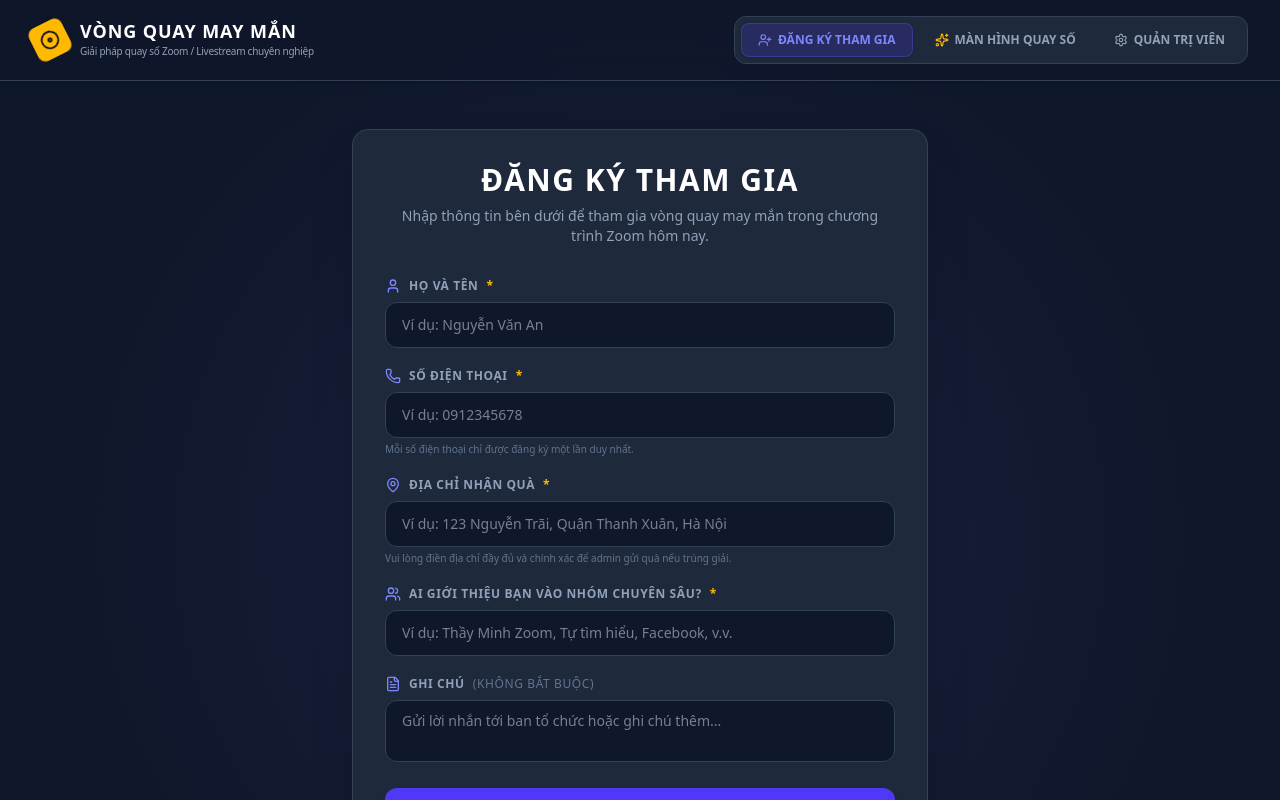
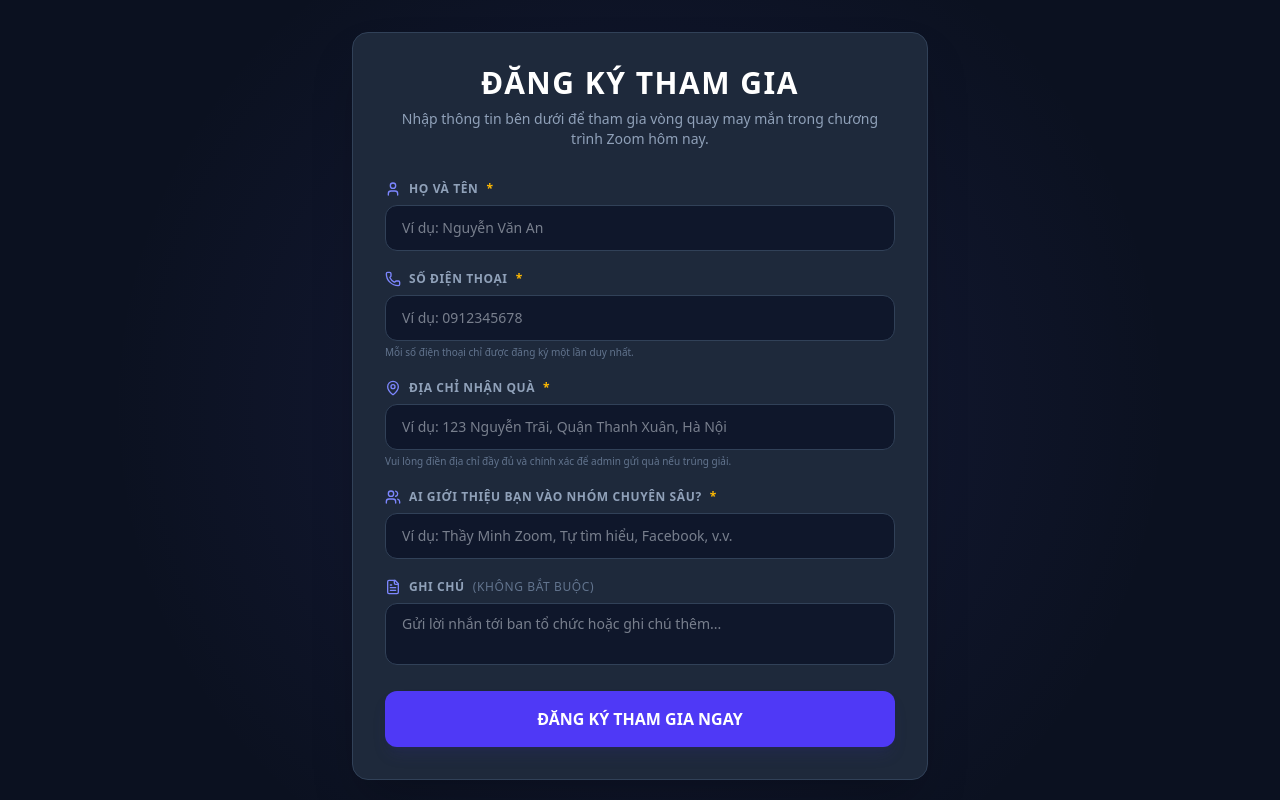
Before and after one commit to nhungnhungrosata-oss/vongquay, a React (Vite) app: page / in a window 1280 px wide. Both pictures are taken after a click on the button "ĐĂNG KÝ THAM GIA". Shown: the top 800 px of the page. Built offline with nearby package versions, Linux system fonts and the light colour scheme.

Commit message:
Hide navigation on registration page

```diff
--- a/src/App.tsx
+++ b/src/App.tsx
@@ -132,13 +132,16 @@ export default function App() {
     setIsAdminAuthenticated(false);
   };
 
+  const isRegistrationPage = activeTab === 'register';
+
   return (
-    <div className="min-h-screen bg-[#0F172A] font-sans text-slate-200 antialiased selection:bg-indigo-500 selection:text-white relative overflow-hidden">
+    <div className={`min-h-screen font-sans text-slate-200 antialiased selection:bg-indigo-500 selection:text-white relative overflow-hidden ${isRegistrationPage ? 'bg-[#0B1120]' : 'bg-[#0F172A]'}`}>
 
       {/* GLOWING HEADER DECORATION */}
       <div className="absolute inset-0 bg-[radial-gradient(circle_at_center,_rgba(99,102,241,0.12)_0%,_transparent_70%)] pointer-events-none" />
 
-      {/* TOP NAVIGATION HEADBAR */}
+      {/* TOP NAVIGATION HEADBAR - hidden on public registration page */}
+      {!isRegistrationPage && (
         <header className="sticky top-0 z-40 bg-slate-900/80 backdrop-blur-md border-b border-slate-700 shadow-md">
           <div className="max-w-7xl mx-auto px-4 sm:px-6 lg:px-8 py-4 flex flex-col md:flex-row items-center justify-between gap-4">
 
@@ -210,9 +213,10 @@ export default function App() {
             </nav>
           </div>
         </header>
+      )}
 
       {/* MAIN LAYOUT CANVAS */}
-      <main className="max-w-7xl mx-auto px-4 sm:px-6 lg:px-8 py-8 relative">
+      <main className={`${isRegistrationPage ? 'max-w-4xl mx-auto px-3 sm:px-6 lg:px-8 py-4 sm:py-8 relative' : 'max-w-7xl mx-auto px-4 sm:px-6 lg:px-8 py-8 relative'}`}>
         <AnimatePresence mode="wait">
 
           {/* TAB 1: PLAYER REGISTRATION PAGE */}
@@ -222,7 +226,7 @@ export default function App() {
               initial={{ opacity: 0, y: 10 }}
               animate={{ opacity: 1, y: 0 }}
               exit={{ opacity: 0, y: -10 }}
-              className="py-4"
+              className="py-0"
             >
               <RegistrationForm
                 settings={settings}
@@ -532,10 +536,12 @@ export default function App() {
       </main>
 
       {/* COMPANION SMALL STATIC FOOTER */}
+      {!isRegistrationPage && (
         <footer className="w-full text-center py-8 text-[11px] text-gray-500 border-t border-white/5 mt-12 bg-slate-950/40">
           <p>© 2026 {settings.programName || 'Vòng Quay May Mắn'}. All Rights Reserved.</p>
           <p className="mt-1">Hỗ trợ đầy đủ đăng ký người chơi, quay số ngẫu nhiên, quản lý giải thưởng và xuất dữ liệu.</p>
         </footer>
+      )}
     </div>
   );
 }
```
Lines whose indentation alone changed are shown as unchanged.
